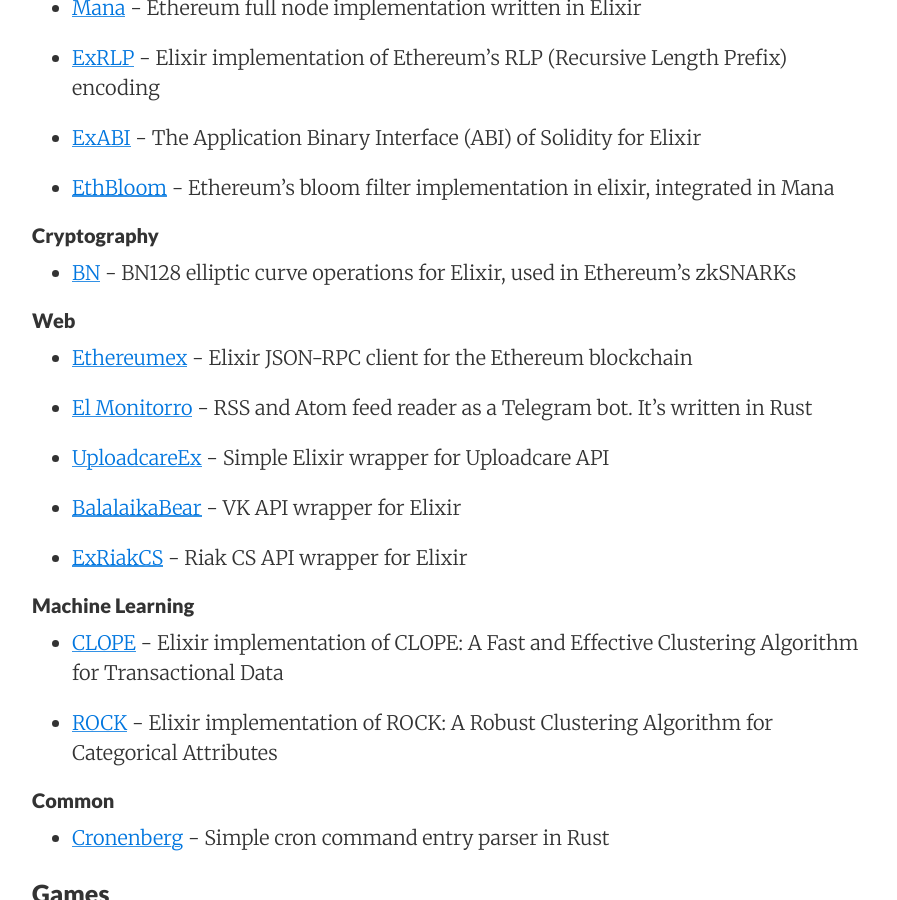
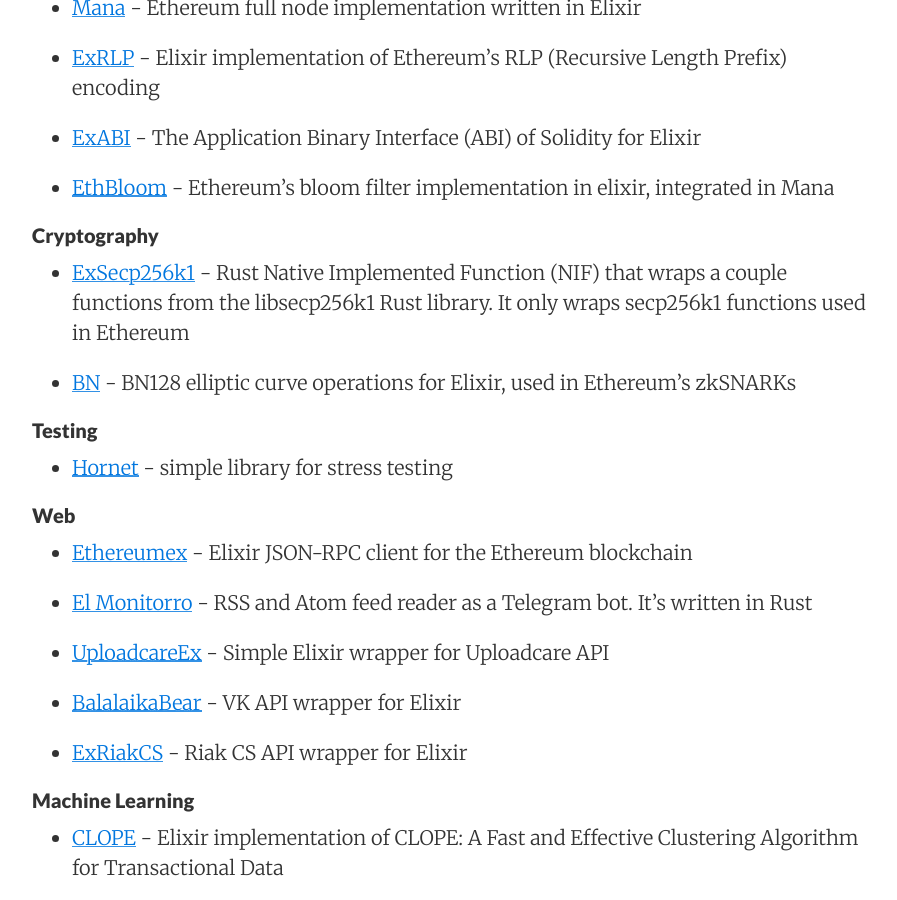
Before and after one commit to ayrat555/ayrat555.github.io, a Jekyll site: the page built from about.md, in a window 1280 px wide and 900 px high, scrolled down 1495 px. Shown: the whole window, without its empty margins (188-1085 px from the left). Built offline with Jekyll 4.4.1, drawn with Linux system fonts in a browser that asks for light colours; nearby versions of some CDN libraries.

Commit message:
add additional libraries

```diff
--- a/about.md
+++ b/about.md
@@ -61,7 +61,13 @@
 
 #### Cryptography
 
+- [ExSecp256k1](https://github.com/omgnetwork/ex_secp256k1) - Rust Native Implemented Function (NIF) that wraps a couple functions from the libsecp256k1 Rust library. It only wraps secp256k1 functions used in Ethereum
+
 - [BN](https://github.com/poanetwork/bn) - BN128 elliptic curve operations for Elixir, used in Ethereum's zkSNARKs
+
+#### Testing
+
+- [Hornet](https://github.com/ayrat555/hornet) - simple library for stress testing
 
 #### Web
 
```
